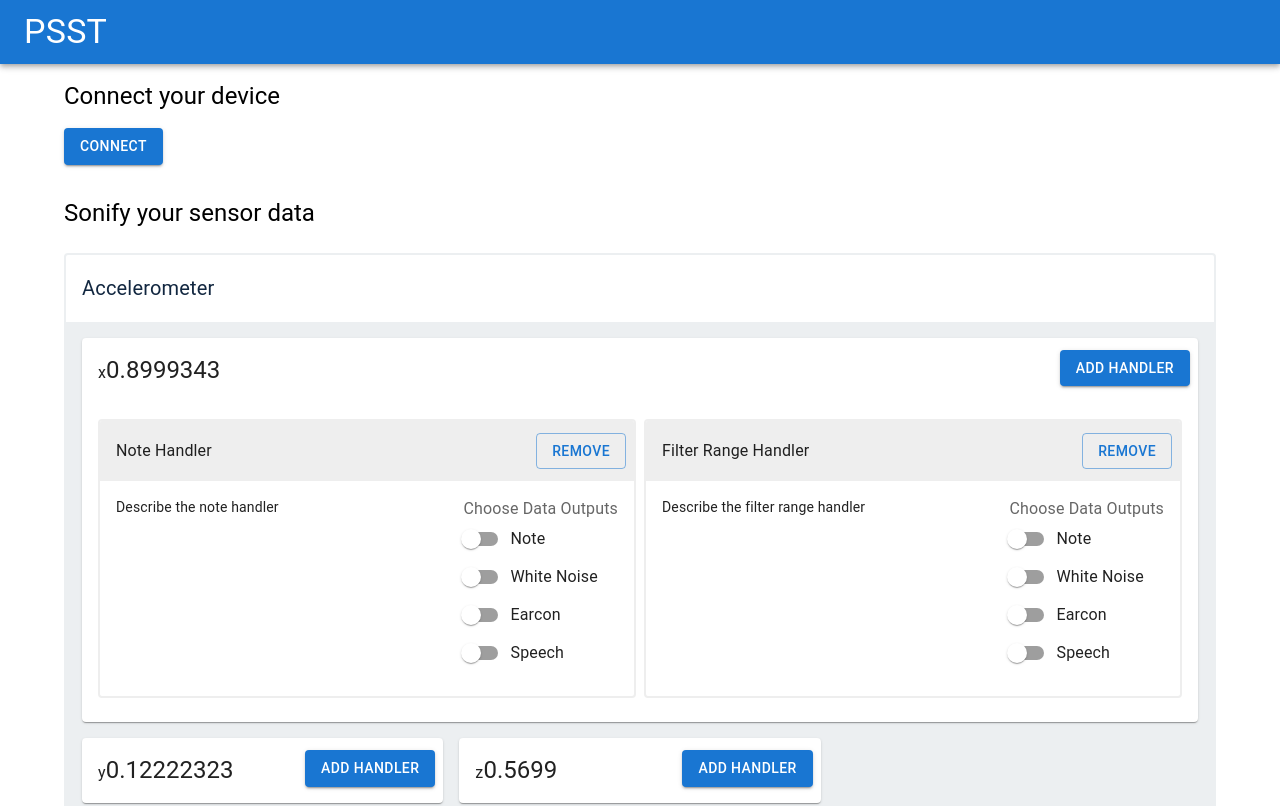
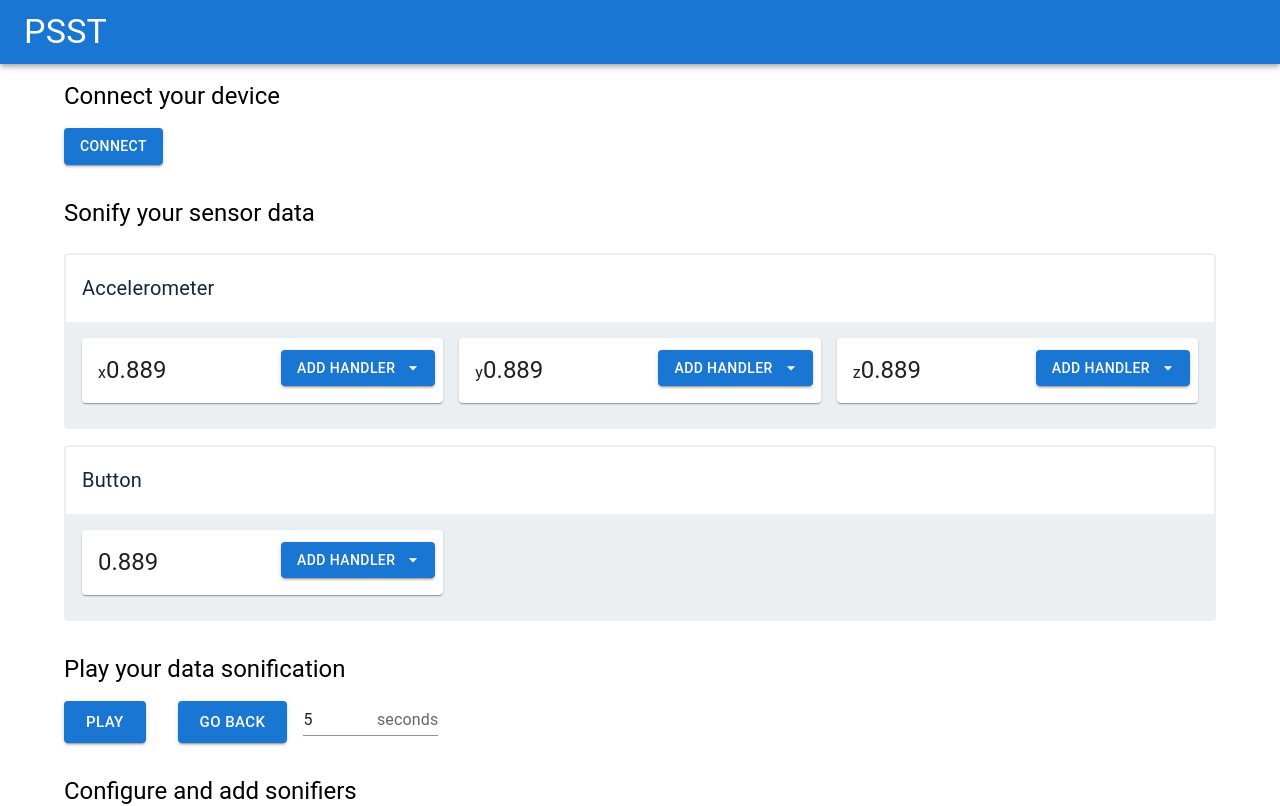
Before and after one commit to make4all/psst, a React (Create React App) app: page /dashboard in a window 1280 px wide. Shown: the top 806 px of the page. Built offline with nearby package versions, Linux system fonts and the light colour scheme; what jacdac-ts would draw is missing.

Commit message:
Change Dashboard react component class syntax to be a functional class so it fits better with jacdac-react code

```diff
--- a/src/index.jsx
+++ b/src/index.jsx
@@ -2,7 +2,7 @@ import React, { lazy, Suspense } from 'react'
 import ReactDOM from 'react-dom'
 import { Demo } from './pages/Demo'
 const Jacdac = lazy(() => import('./pages/Jacdac'))
-import { Dashboard } from './pages/Dashboard'
+const Dashboard = lazy(() => import('./pages/Dashboard'))
 
 import { BrowserRouter, Routes, Route } from 'react-router-dom'
 import Index from './pages/Index'
--- a/src/pages/Dashboard.tsx
+++ b/src/pages/Dashboard.tsx
@@ -1,6 +1,6 @@
 import { OutputEngine } from '../sonification/OutputEngine'
 
-import React, { ChangeEvent } from 'react'
+import React, { useState } from 'react'
 
 import '../styles/dashboard.css'
 
@@ -12,8 +12,6 @@ import { DataHandler } from '../sonification/handler/DataHandler'
 import { NoteHandler } from '../sonification/handler/NoteHandler'
 import { FilterRangeHandler } from '../sonification/handler/FilterRangeHandler'
 import { DatumOutput } from '../sonification/output/DatumOutput'
-
-export interface DashboardState {}
 
 // Service
 //      Stream Value
@@ -30,25 +28,26 @@ export interface JDServiceWrapper {
 export interface JDValueWrapper {
     name: string
     unit: string
-    currentValue: number
     format: (value: number) => string
     dataHandlers: DataHandlerWrapper[]
+}
+
+export interface DataHandlerTemplate {
+    name: string
+    description: string
+    createHandler?: () => DataHandler
 }
 
 export interface DataHandlerWrapper {
     name: string
     description: string
-    active: boolean
     handlerObject?: DataHandler
-    createHandler: () => DataHandler
     dataOutputs: DataOutputWrapper[]
 }
 export interface DataOutputWrapper {
     name: string
     outputObject?: DatumOutput
 }
-
-const serviceList: JDServiceWrapper[] = []
 
 const formatMap = {
     accelerometer: (v: number) => v.toFixed(2),
@@ -58,38 +57,20 @@ const unitMap = {
     accelerometer: 'g',
 }
 
-serviceList.push({
+const DEFAULT_SERVICE_LIST: JDServiceWrapper[] = [
+    {
         name: 'Accelerometer',
-    serviceObject: undefined,
         values: [
-        {
-            name: 'x',
-            unit: 'g',
-            currentValue: 0.8999343,
-            format: formatMap.accelerometer,
-            dataHandlers: [
-                {
-                    name: 'Note Handler',
-                    description: 'Describe the note handler',
-                    active: true,
-                    createHandler: () => new NoteHandler(),
-                    handlerObject: undefined,
-                    dataOutputs: [],
+            { name: 'x', unit: unitMap.accelerometer, format: formatMap.accelerometer, dataHandlers: [] },
+            { name: 'y', unit: unitMap.accelerometer, format: formatMap.accelerometer, dataHandlers: [] },
+            { name: 'z', unit: unitMap.accelerometer, format: formatMap.accelerometer, dataHandlers: [] },
+        ],
     },
     {
-                    name: 'Filter Range Handler',
-                    description: 'Describe the filter range handler',
-                    active: true,
-                    createHandler: () => new FilterRangeHandler(),
-                    handlerObject: undefined,
-                    dataOutputs: [],
+        name: 'Button',
+        values: [{ name: '', unit: '', format: formatMap.accelerometer, dataHandlers: [] }],
     },
-            ],
-        },
-        { name: 'y', unit: 'g', format: formatMap.accelerometer, currentValue: 0.12222323, dataHandlers: [] },
-        { name: 'z', unit: 'g', format: formatMap.accelerometer, currentValue: 0.5699, dataHandlers: [] },
-    ],
-})
+]
 
 // const serviceList = [
 //     {
@@ -134,25 +115,56 @@ serviceList.push({
 //     },
 // ]
 
-const AVAILABLE_DATA_HANDLER_LIST = [
-    { name: 'Note Handler', description: 'Description of note handler', active: false },
-    { name: 'Filter Range Handler', description: 'Description of filter range handler', active: false },
-    { name: 'Extrema Handler', description: 'Description of extrema handler', active: false },
-    { name: 'Outlier Detection Handler', description: 'Description of outlier detection handler', active: false },
-    { name: 'Slope Handler', description: 'Description of slope handler', active: false },
-    { name: 'Slope Change Handler', description: 'Description of slope change handler', active: false },
+const AVAILABLE_DATA_HANDLER_TEMPLATES: DataHandlerTemplate[] = [
+    { name: 'Note Handler', description: 'Description of note handler' },
+    { name: 'Filter Range Handler', description: 'Description of filter range handler' },
+    { name: 'Extrema Handler', description: 'Description of extrema handler' },
+    { name: 'Outlier Detection Handler', description: 'Description of outlier detection handler' },
+    { name: 'Slope Handler', description: 'Description of slope handler' },
+    { name: 'Slope Change Handler', description: 'Description of slope change handler' },
 ]
 
-export interface DemoProps {}
 
-export class Dashboard extends React.Component<DemoProps, DashboardState> {
-    constructor(props: DemoProps) {
-        super(props)
-        this.state = {}
+export default function Dashboard() {
+    const [services, setServices] = useState<JDServiceWrapper[]>(DEFAULT_SERVICE_LIST)
+    const [connected, setConnected] = useState(false)
+
+    const handleRemoveDataHandlerFromService = (serviceName: string, valueName: string, handlerName: string) => {
+        console.log(handlerName)
+        const servicesCopy = services.map((service) => {
+            if (serviceName === service.name) {
+                const values = service.values.map((value) => {
+                    if (valueName === value.name) {
+                        const dataHandlers = value.dataHandlers.filter((dataHandler) => dataHandler.name != handlerName)
+                        console.log(dataHandlers)
+                        return { ...value, dataHandlers }
+                    }
+                    return value
+                })
+                return { ...service, values }
+            }
+            return service
+        })
+        setServices(servicesCopy)
     }
 
-    public render() {
-        // const { demoViewValue, dataSummary, playbackLabel, columnSelected, columnList } = this.state
+    const handleAddDataHandlerToService = (serviceName: string, valueName: string, template: DataHandlerTemplate) => {
+        console.log(template)
+        const servicesCopy = services.map((service) => {
+            if (serviceName === service.name) {
+                service.values.map((value) => {
+                    if (valueName === value.name) {
+                        value.dataHandlers.push({ ...template, dataOutputs: [] })
+                        return { ...value }
+                    }
+                    return value
+                })
+                return { ...service }
+            }
+            return service
+        })
+        setServices(servicesCopy)
+    }
 
     return (
         <>
@@ -171,16 +183,25 @@ export class Dashboard extends React.Component<DemoProps, DashboardState> {
                         Connect your device
                     </Typography>
                     <Box sx={{ my: 2 }}>
-                            <Button variant="contained">Connect</Button>
+                        <Button variant="contained">{connected ? 'Disconnect' : 'Connect'}</Button>
                     </Box>
                 </Box>
+                {services.length === 0 ? undefined : (
+                    <Box>
                         <Box sx={{ mb: 2, mt: 4 }}>
                             <Typography variant="h5" component="h2">
                                 Sonify your sensor data
                             </Typography>
                             <Grid container spacing={2} sx={{ my: 1 }}>
-                            {serviceList.map((s) => (
-                                <JDServiceItem name={s.name} values={s.values} />
+                                {services.map((s, i) => (
+                                    <JDServiceItem
+                                        name={s.name}
+                                        key={i}
+                                        values={s.values}
+                                        currentHandlerTemplates={AVAILABLE_DATA_HANDLER_TEMPLATES}
+                                        onAddDataHandler={handleAddDataHandlerToService}
+                                        onRemoveDataHandler={handleRemoveDataHandlerFromService}
+                                    />
                                 ))}
                             </Grid>
                         </Box>
@@ -212,17 +233,21 @@ export class Dashboard extends React.Component<DemoProps, DashboardState> {
                                 Configure and add sonifiers
                             </Typography>
                             <Grid container spacing={2} sx={{ my: 1 }}>
-                            {AVAILABLE_DATA_HANDLER_LIST.map((dataHandler) => (
-                                <DataHandlerItem {...dataHandler} currentServices={serviceList}/>
+                                {AVAILABLE_DATA_HANDLER_TEMPLATES.map((dataHandler, index) => (
+                                    <DataHandlerItem
+                                        {...dataHandler}
+                                        active={false}
+                                        key={index}
+                                        index={index}
+                                        currentServices={services}
+                                        onAddToService={handleAddDataHandlerToService}
+                                    />
                                 ))}
                             </Grid>
                         </Box>
+                    </Box>
+                )}
             </Container>
         </>
     )
 }
-
-    public onAddDataHandlerToStream = () => {
-
-    }
-}
--- a/src/pages/Index.tsx
+++ b/src/pages/Index.tsx
@@ -3,7 +3,7 @@ import { Link } from 'react-router-dom'
 
 import { Demo } from './Demo'
 import Jacdac from './Jacdac'
-import { Dashboard } from './Dashboard'
+import Dashboard from './Dashboard'
 
 const Index: FC = (props) => {
     const opts = [
--- a/src/views/dashboard/DataHandlerItem.tsx
+++ b/src/views/dashboard/DataHandlerItem.tsx
@@ -4,17 +4,23 @@ import { Box, Button, Card, CardContent, CardHeader, Grid, Menu, MenuItem, Typog
 import { ArrowDropDown } from '@mui/icons-material'
 
 import { grey } from '@mui/material/colors'
-import { JDServiceWrapper } from '../../pages/Dashboard'
+import { DataHandlerWrapper, DataOutputWrapper, JDServiceWrapper } from '../../pages/Dashboard'
 import { NoiseSonify } from '../../sonification/output/NoiseSonify'
 import { NoteSonify } from '../../sonification/output/NoteSonify'
 import { SonifyFixedDuration } from '../../sonification/output/SonifyFixedDuration'
 import { Speech } from '../../sonification/output/Speech'
 import DataOutputList from './DataOutputList'
 
+import { DataHandler } from '../../sonification/handler/DataHandler'
+
 export interface DataHandlerItemProps {
     name: string
     description: string
     active: boolean
+    index: number
+    onRemove?: () => void
+    onAddToService?: (serviceName: string, valueName: string, dataHandler: DataHandlerWrapper) => void
+    handlerObject?: DataHandler
     currentServices?: JDServiceWrapper[]
 }
 
@@ -36,7 +42,7 @@ export default function DataHandlerItem(props: React.Attributes & DataHandlerIte
         setAddButtonAnchor(null)
     }
 
-    const { active, currentServices } = props
+    const { active, currentServices, onAddToService } = props
 
     return (
         <Grid item md={6} sm={12} xs={12}>
@@ -76,7 +82,19 @@ export default function DataHandlerItem(props: React.Attributes & DataHandlerIte
                                 >
                                     {currentServices.map((service) =>
                                         service.values.map((value) => (
-                                            <MenuItem onClick={handleMenuClose}>
+                                            <MenuItem
+                                                onClick={() => {
+                                                    if (onAddToService) {
+                                                        onAddToService(service.name, value.name, {
+                                                            name: props.name,
+                                                            description: props.description,
+                                                            dataOutputs: [],
+                                                        })
+                                                    }
+                                                    console.log(value.dataHandlers)
+                                                    handleMenuClose()
+                                                }}
+                                            >
                                                 {(service.values.length > 1 ? `${value.name} - ` : '') + service.name}
                                             </MenuItem>
                                         )),
@@ -84,7 +102,14 @@ export default function DataHandlerItem(props: React.Attributes & DataHandlerIte
                                 </Menu>
                             </Box>
                         ) : (
-                            <Button variant="outlined">Remove</Button>
+                            <Button
+                                variant="outlined"
+                                onClick={() => {
+                                    if (props.onRemove) props.onRemove()
+                                }}
+                            >
+                                Remove
+                            </Button>
                         )
                     }
                 />
@@ -103,28 +128,3 @@ export default function DataHandlerItem(props: React.Attributes & DataHandlerIte
         </Grid>
     )
 }
-
-{
-    /* <Button
-    id="basic-button"
-    aria-controls={open ? 'basic-menu' : undefined}
-    aria-haspopup="true"
-    aria-expanded={open ? 'true' : undefined}
-    onClick={handleClick}
-    >
-    Dashboard
-    </Button>
-    <Menu
-    id="basic-menu"
-    anchorEl={anchorEl}
-    open={open}
-    onClose={handleClose}
-    MenuListProps={{
-        'aria-labelledby': 'basic-button',
-    }}
-    >
-    <MenuItem onClick={handleClose}>Profile</MenuItem>
-    <MenuItem onClick={handleClose}>My account</MenuItem>
-    <MenuItem onClick={handleClose}>Logout</MenuItem>
-    </Menu> */
-}
--- a/src/views/dashboard/JDServiceItem.tsx
+++ b/src/views/dashboard/JDServiceItem.tsx
@@ -1,11 +1,15 @@
 import { Card, CardContent, CardHeader, Grid, Typography } from '@mui/material'
 
 import { blueGrey } from '@mui/material/colors'
+import { DataHandlerTemplate, JDValueWrapper } from '../../pages/Dashboard'
 import JDValueItem from './JDValueItem'
 
 export interface JDServiceItemProps {
     name: string
-    values: any[]
+    values: JDValueWrapper[]
+    currentHandlerTemplates: DataHandlerTemplate[]
+    onAddDataHandler?: (serviceName: string, valueName: string, template: DataHandlerTemplate) => void
+    onRemoveDataHandler?: (serviceName: string, valueName: string, handlerName: string) => void
 }
 
 export default function JDServiceItem(props: React.Attributes & JDServiceItemProps): JSX.Element {
@@ -29,8 +33,23 @@ export default function JDServiceItem(props: React.Attributes & JDServiceItemPro
                 />
                 <CardContent>
                     <Grid container spacing={2}>
-                        {props.values.map((value) => (
-                            <JDValueItem {...value}  />
+                        {props.values.map((value, valueIndex) => (
+                            <JDValueItem
+                                {...value}
+                                currentValue={0.889}
+                                key={valueIndex}
+                                currentHandlerTemplates={props.currentHandlerTemplates}
+                                onAddDataHandler={(template: DataHandlerTemplate) => {
+                                    if (props.onAddDataHandler) {
+                                        props.onAddDataHandler(props.name, value.name, template)
+                                    }
+                                }}
+                                onRemoveDataHandler={(handlerName: string) => {
+                                    if (props.onRemoveDataHandler) {
+                                        props.onRemoveDataHandler(props.name, value.name, handlerName)
+                                    }
+                                }}
+                            />
                         ))}
                     </Grid>
                 </CardContent>
--- a/src/views/dashboard/JDValueItem.tsx
+++ b/src/views/dashboard/JDValueItem.tsx
@@ -1,15 +1,35 @@
-import { Button, Card, CardContent, CardHeader, Grid, Typography } from '@mui/material'
+import { useState, useEffect } from 'react'
+
+import { Box, Button, Card, CardContent, CardHeader, Grid, Menu, MenuItem, Typography } from '@mui/material'
+import { ArrowDropDown } from '@mui/icons-material'
+import { DataHandlerTemplate, DataHandlerWrapper } from '../../pages/Dashboard'
 
 import DataHandlerItem from './DataHandlerItem'
 
 export interface JDValueItemProps {
     name: string
     currentValue: number
-    dataHandlers: any[]
+    dataHandlers: DataHandlerWrapper[]
+    currentHandlerTemplates: DataHandlerTemplate[]
+    onRemoveDataHandler?: (handlerName: string) => void
+    onAddDataHandler?: (template: DataHandlerTemplate) => void
+    availableDataHandlers?: DataHandlerTemplate[]
 }
 
 export default function JDValueItem(props: React.Attributes & JDValueItemProps): JSX.Element {
     const handlersExist = props.dataHandlers.length !== 0
+
+    const [addButtonAnchor, setAddButtonAnchor] = useState<null | HTMLElement>(null)
+    const menuOpen = Boolean(addButtonAnchor)
+
+    const handleAddButtonClick = (event: React.MouseEvent<HTMLButtonElement>) => {
+        setAddButtonAnchor(event.currentTarget)
+    }
+    const handleMenuClose = () => {
+        setAddButtonAnchor(null)
+    }
+
+    const { currentHandlerTemplates, name, currentValue, onAddDataHandler, onRemoveDataHandler } = props
 
     return (
         <Grid item xs={12} sm={handlersExist ? 12 : 6} md={handlersExist ? 12 : 4}>
@@ -17,21 +37,64 @@ export default function JDValueItem(props: React.Attributes & JDValueItemProps):
                 <CardHeader
                     title={
                         <Typography variant="subtitle1" component="span">
-                            {props.name}
+                            {name}
                         </Typography>
                     }
                     subheader={
                         <Typography variant="h5" component="span">
-                            {props.currentValue}
+                            {currentValue}
                         </Typography>
                     }
-                    action={<Button variant="contained">Add Handler</Button>}
+                    action={
+                        <Box>
+                            <Button
+                                id="btn-value-add-handler"
+                                aria-controls={menuOpen ? 'menu-value-handler-list' : undefined}
+                                aria-haspopup="true"
+                                aria-expanded={menuOpen ? 'true' : undefined}
+                                variant="contained"
+                                onClick={handleAddButtonClick}
+                                endIcon={<ArrowDropDown />}
+                            >
+                                Add Handler
+                            </Button>
+                            <Menu
+                                open={menuOpen}
+                                onClose={handleMenuClose}
+                                anchorEl={addButtonAnchor}
+                                id="menu-value-handler-list"
+                            >
+                                {currentHandlerTemplates.map((template) => (
+                                    <MenuItem
+                                        onClick={() => {
+                                            if (onAddDataHandler) {
+                                                onAddDataHandler(template)
+                                            }
+                                            handleMenuClose()
+                                        }}
+                                    >
+                                        {template.name}
+                                    </MenuItem>
+                                ))}
+                            </Menu>
+                        </Box>
+                    }
                 />
                 {props.dataHandlers.length === 0 ? undefined : (
                     <CardContent>
                         <Grid container spacing={1}>
-                            {props.dataHandlers.map((dataHandler) => (
-                                <DataHandlerItem {...dataHandler} />
+                            {props.dataHandlers.map((dataHandler, index) => (
+                                <DataHandlerItem
+                                    {...dataHandler}
+                                    active={true}
+                                    key={index}
+                                    index={index}
+                                    onRemove={() => {
+                                        if (onRemoveDataHandler) {
+                                            onRemoveDataHandler(dataHandler.name)
+                                        }
+                                    }}
+                                />
                             ))}
                         </Grid>
                     </CardContent>
```
Lines whose indentation alone changed are shown as unchanged.
